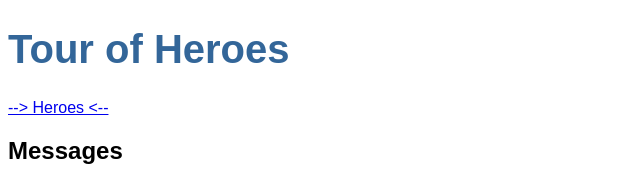
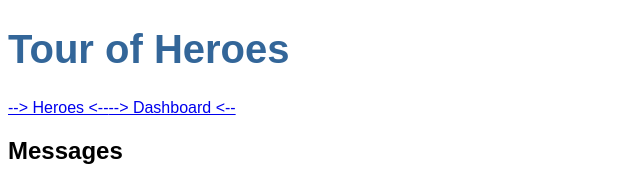
Before and after one commit to Maknez/angular-cli-course-project, an Angular app: page /heroes in a window 1280 px wide. Shown: the top 184 px of the page, without its empty margins (0-640 px from the left). Built offline with nearby package versions, Linux system fonts and the light colour scheme.

Commit message:
7. Routing +add routerLink to dashboard

```diff
--- a/src/app/app.component.html
+++ b/src/app/app.component.html
@@ -1,6 +1,7 @@
 <h1>{{title}}</h1>
 <nav>
   <a routerLink="/heroes">--> Heroes <--</a>
+  <a routerLink="/dashboard">--> Dashboard <--</a>
 </nav>
 <router-outlet>
 <app-messages></app-messages>
```
